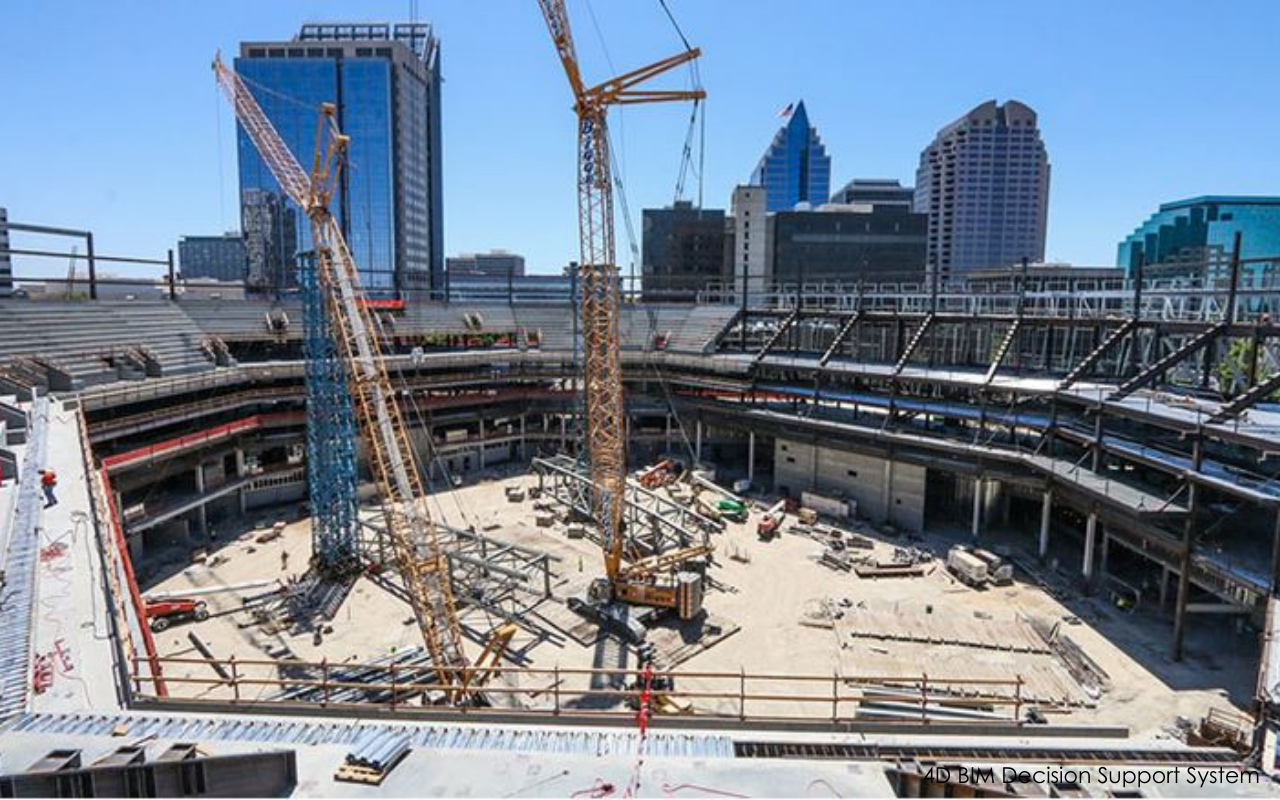
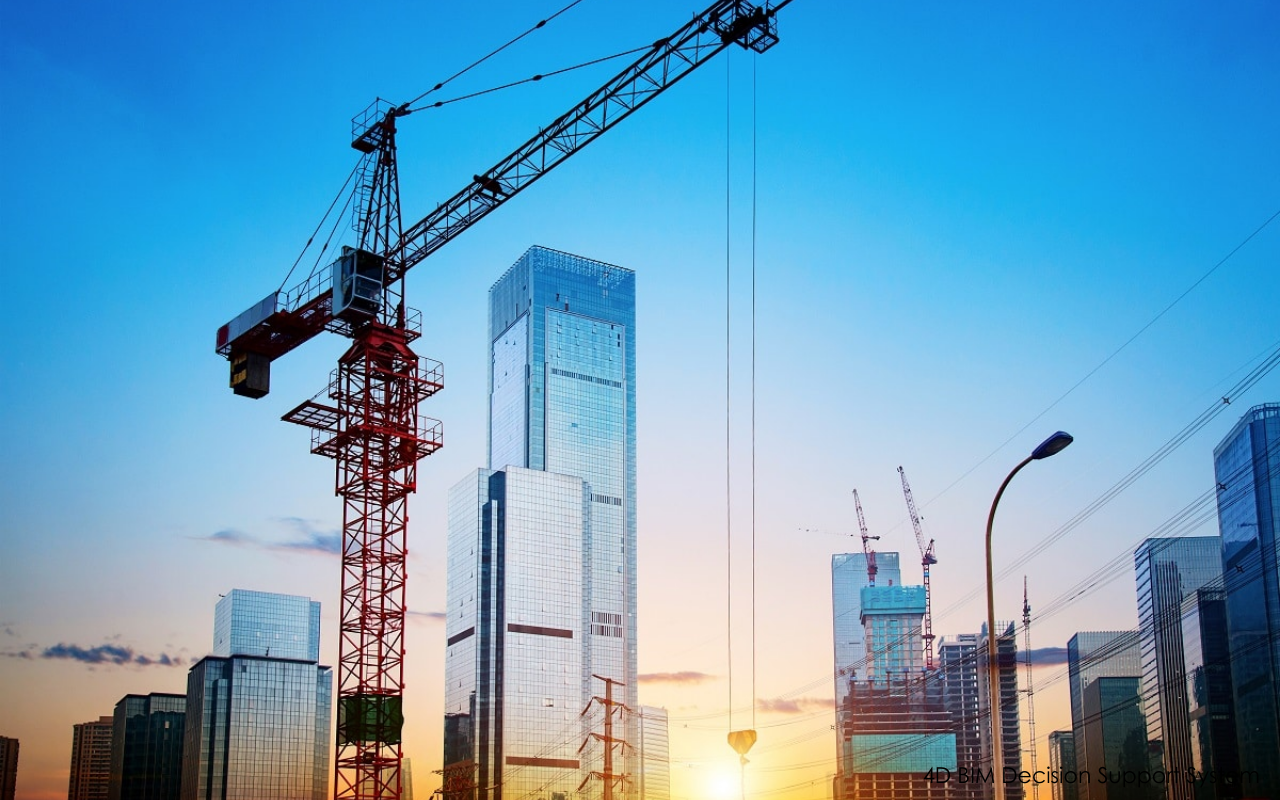
Before and after one commit to Chipop/bim_4d, a Flask app: template templates/index.html in a window 1280 px wide. Run offline with Flask 2, Linux system fonts and the light colour scheme; the template is opened without the code that fills it: most values are stand-ins (such as "Sample title", 1, 10 or a date in 2020); parts of the project's set-up code (start-up, migrations or seed data) failed here and were passed over; some libraries are stand-ins or nearby versions.

Commit message:
Change home img

```diff
--- a/templates/index.html
+++ b/templates/index.html
@@ -19,7 +19,7 @@
 {% endblock %}
 
 {% block content %}
-<body style="background: url('/static/img/Captureiohoih.jpg') no-repeat center center fixed; -webkit-background-size: cover; -moz-background-size: cover; -o-background-size: cover; background-size: cover;">
+<body style="background: url('/static/img/5D_BIM.jpg') no-repeat center center fixed; -webkit-background-size: cover; -moz-background-size: cover; -o-background-size: cover; background-size: cover;">
     <div id="main">
         <!-- stuff -->
         <!-- stuff -->
```
Also changed, not shown: static/img/5D_BIM.jpg (added).
